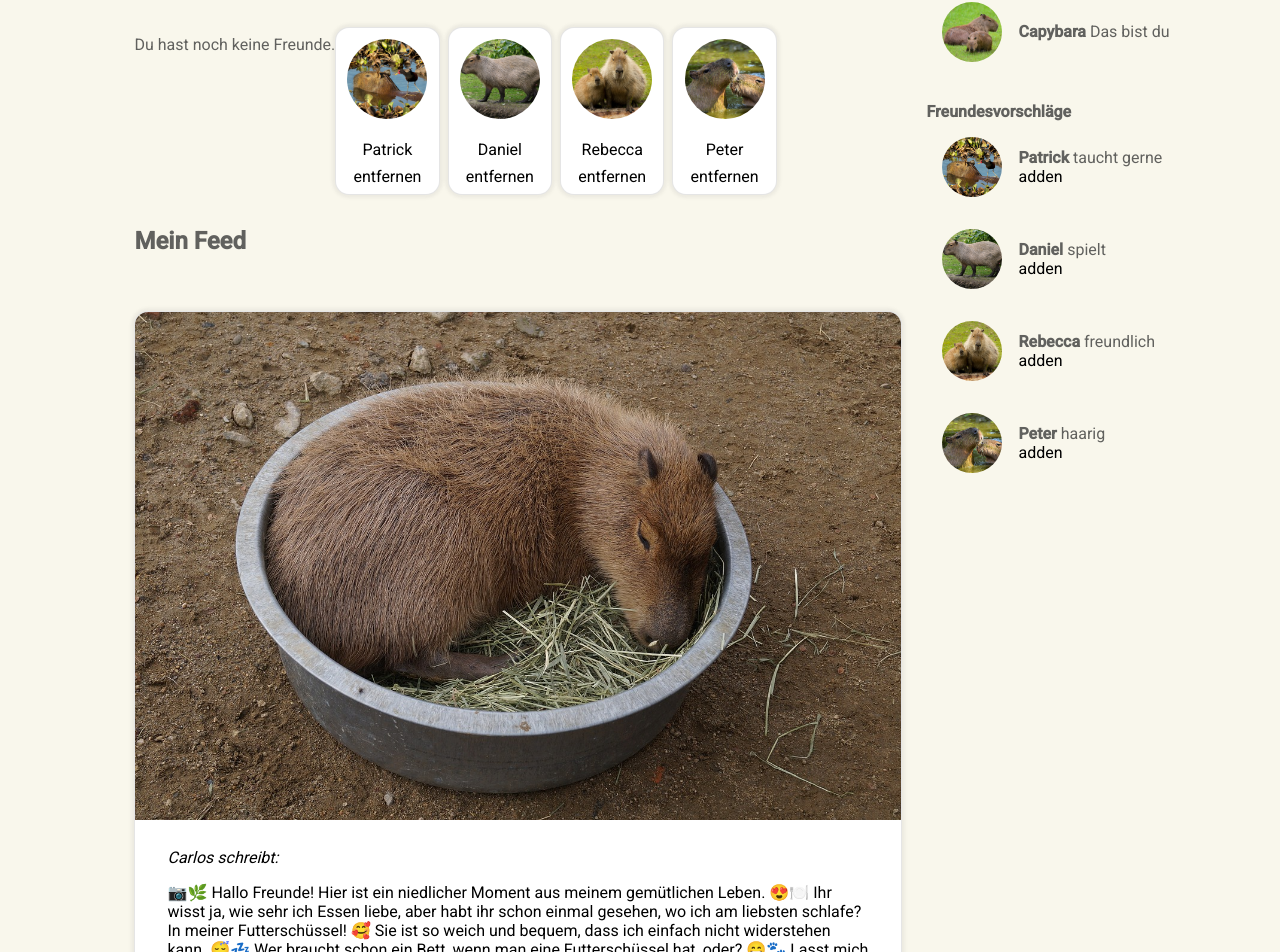
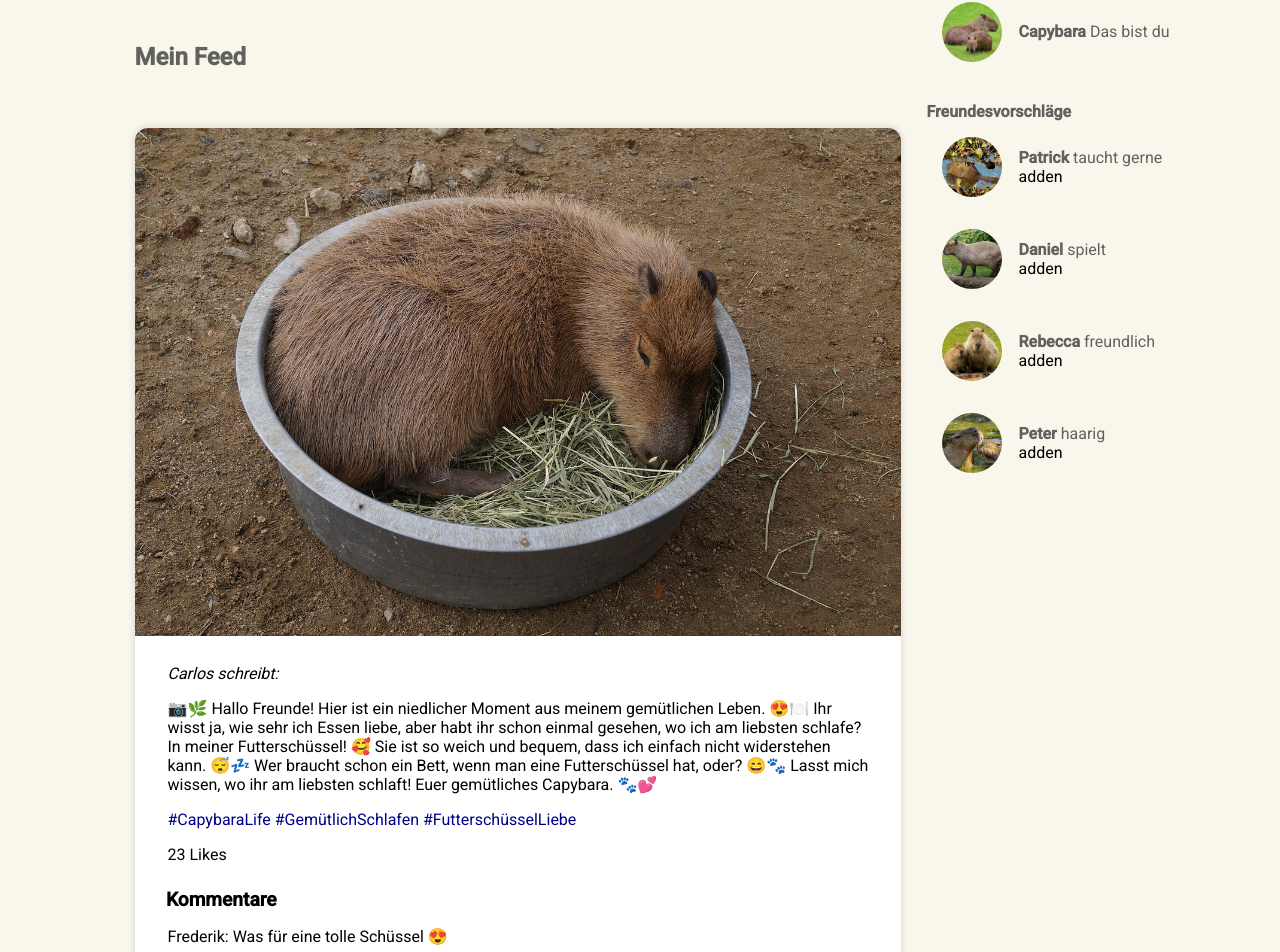
Before and after one commit to Pizzakoenigin/capybook, an Angular app: page / in a window 1280 px wide. Shown: the part 169-1121 px from the top of the page. Built offline with nearby package versions, Linux system fonts and the light colour scheme.

Commit message:
friendbox and proposal row works

```diff
--- a/src/app/friend.service.ts
+++ b/src/app/friend.service.ts
@@ -9,16 +9,16 @@ export class FriendService {
   images: string[] = []
   constructor() { }
 
-  addFriend(name:string, text:string, image:string){
-    this.names.push(name);
-    this.texts.push(text);
-    this.images.push(image)
-  }
+  // addFriend(name:string, text:string, image:string){
+  //   this.names.push(name);
+  //   this.texts.push(text);
+  //   this.images.push(image)
+  // }
 
-    removeFriend(index){
-      // index -= 1
-    this.names.splice(index, 1)
-    this.texts.splice(index, 1)
-    this.images.splice(index, 1)
-  }
+  //   removeFriend(index){
+  //     // index -= 1
+  //   this.names.splice(index, 1)
+  //   this.texts.splice(index, 1)
+  //   this.images.splice(index, 1)
+  // }
 }
--- a/src/app/friendbox/friendbox.component.html
+++ b/src/app/friendbox/friendbox.component.html
@@ -1,15 +1,15 @@
 <div class="friendrow">
 
-    <div *ngIf="fs.names.length === 0">
+    <!-- <div>
         <p>Du hast noch keine Freunde.</p>
-    </div>
+    </div> -->
 
 
-    <div  *ngFor = "let capybara of capybaras; let i =index">
-        <div class="friend default-card" *ngIf="capybara.canFollow">
-                  <img src={{capybara.image}} alt="">
-        <p>{{capybara.name}}</p>
-        <a (click)="fs.removeFriend(i); capybara.canFollow=true">entfernen</a>
+    <div *ngFor="let capybara of capybaras; let i = index">
+        <div class="friend default-card" *ngIf="!capybara.canFollow && capybara.id !=0">
+            <img src={{capybara.image}} alt="">
+            <p>{{capybara.name}}</p>
+            <a (click)="capybara.canFollow=true">entfernen</a>
         </div>
 
 
--- a/src/app/proposals/proposals.component.html
+++ b/src/app/proposals/proposals.component.html
@@ -6,14 +6,14 @@
         <b>Freundesvorschläge</b>
 
 
-        <div  *ngFor="let capybara of capybaras.slice(1); let i =index">
+        <div  *ngFor = "let capybara of capybaras; let i =index">
             <div class="profile-row" *ngIf="capybara.canFollow">
                 <img src={{capybara.image}} alt="">
                 <div>
                     <b>{{capybara.name}}</b>
                     <span> {{capybara.description}}</span> <br>
                     <a *ngIf="capybara.canFollow"
-                        (click)="fs.addFriend(capybara.name, capybara.description, capybara.image); capybara.canFollow=false">adden</a>
+                        (click)="capybara.canFollow=false">adden</a>
 
                     <!-- <a *ngIf="capybara.canFollow" (click)="fs.addFriend(name, text, source); capybara=false">adden</a> -->
                 </div>
--- a/src/mock-posts.ts
+++ b/src/mock-posts.ts
@@ -10,7 +10,7 @@ export const POSTS: Post[] = [
         likes: 23,
         liked: false,
         commentPossible: false,
-        comments: ["Hier werden später Kommentare stehen", "noch ein Kommentar"],
+        comments: ["Frederik: Was für eine tolle Schüssel 😍", "noch ein Kommentar"],
         userComment: []
     },
     {
```
